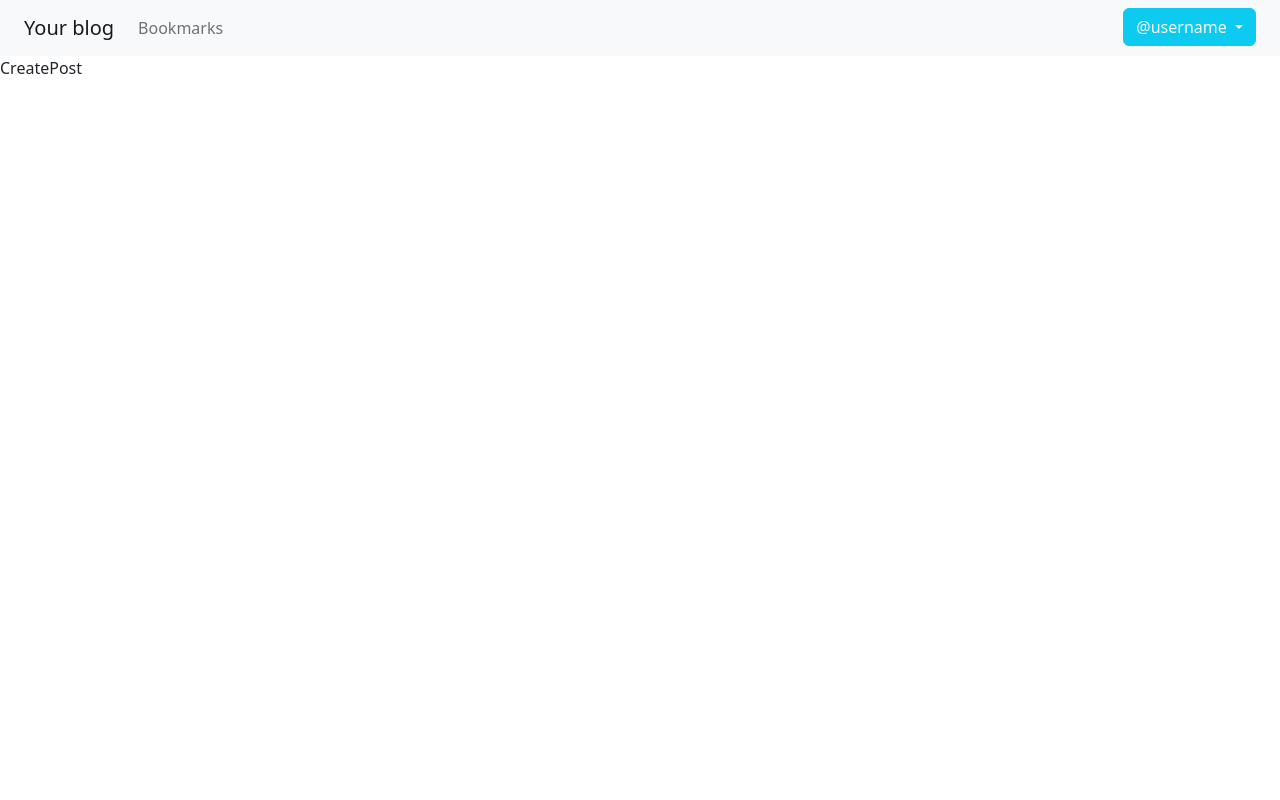
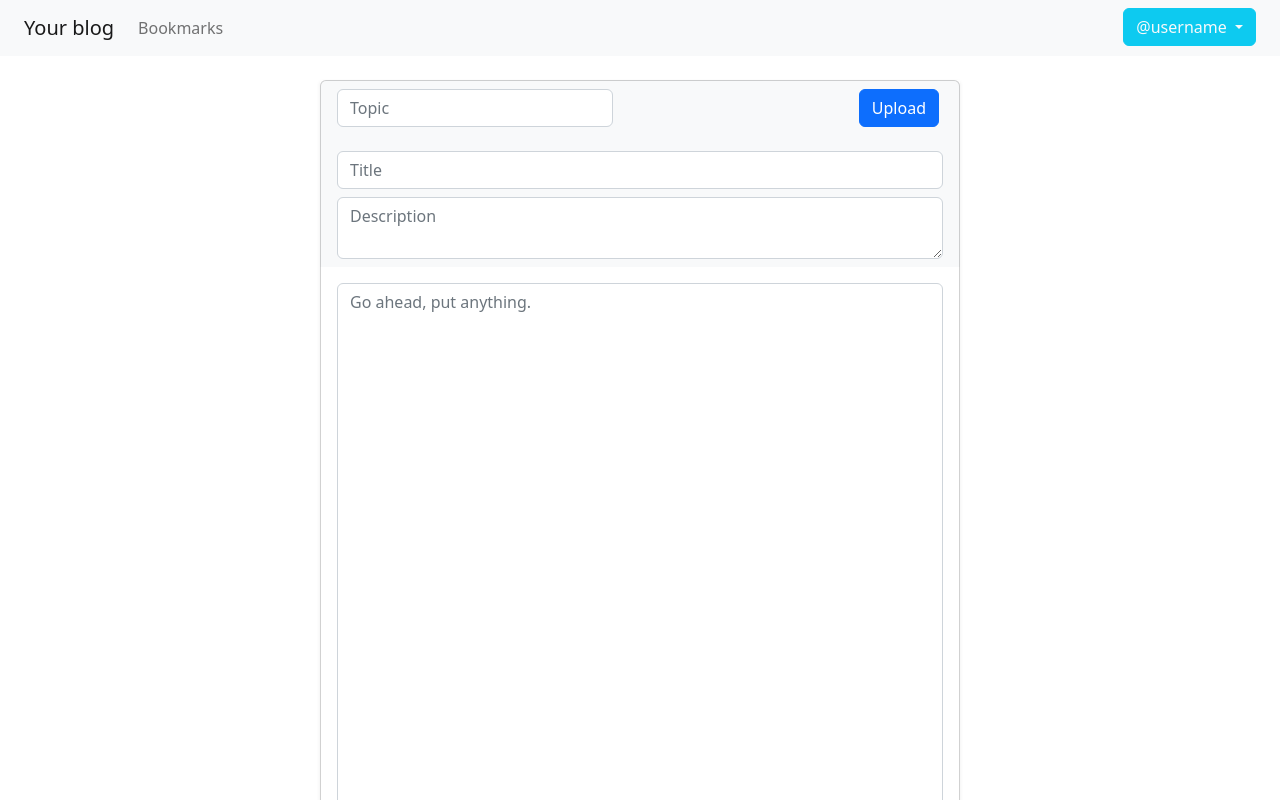
Before and after one commit to renatokirin/wa-project-frontend, a Vue app in the folder vue-app/: page /createpost in a window 1280 px wide. Shown: the top 800 px of the page. Built offline with nearby package versions, Linux system fonts and the light colour scheme.

Commit message:
Add create post page

```diff
--- a/vue-app/src/views/CreatePost.vue
+++ b/vue-app/src/views/CreatePost.vue
@@ -1,17 +1,53 @@
 <script>
 import Navbar from '../components/Navbar.vue';
+import SearchTopics from '../components/SearchTopics.vue';
+import { store } from '../store.js';
 
 export default {
     components: {
-        Navbar
+        Navbar,
+        SearchTopics
     },
     data() {
         return {
-            text: "CreatePost"
+            title: "",
+            description: "",
+            markdown: "",
+            topicName: "",
+            errorMsg: null
         }
     },
     methods: {
+        setTopic(string) {
+            this.topicName = string;
+        },
 
+        async uploadPost() {
+            let json = { "title": this.title, "description": this.description, "markdown": this.markdown, "topicName": this.topicName };
+
+            await fetch(`http://localhost:3000/api/posts`, {
+                method: 'POST', credentials: 'include',
+                body: JSON.stringify(json),
+                headers: {
+                    'Content-Type': 'application/json; charset=utf-8',
+                },
+            }).then(res => res.json()).then(data => {
+                if (data.id) {
+                    this.toPostPage(data.id);
+                } else {
+                    if (data.error) {
+                        this.errorMsg = data.error;
+                    } else {
+                        this.errorMsg = "Something went wrong";
+                    }
+                }
+            });
+        },
+
+        toPostPage(id) {
+            store.setSelectedPostId(id);
+            this.$router.push('/post');
+        },
     }
 };
 </script>
@@ -19,6 +55,47 @@ export default {
 <template>
     <div>
         <Navbar></Navbar>
-        {{ text }}
+
+        <div class="content w-50 ms-auto me-auto mt-4 mb-4 shadow-sm">
+
+            <div class="card text-bg-light"
+                style="border-bottom: none; border-bottom-right-radius: 0; border-bottom-left-radius: 0;">
+                <div class="column p-2 px-3">
+
+                    <div class="row">
+                        <div class="" style="width: 300px;">
+                            <SearchTopics :assign-mode-prop="true" @getValue="setTopic"></SearchTopics>
+                        </div>
+
+                        <button class="btn btn-primary w-auto ms-auto me-3" @click="uploadPost()">Upload</button>
+                    </div>
+
+                    <div class="alert alert-danger py-1 my-1 mx-1 mt-4 w-auto" role="alert" v-if="errorMsg">
+                        {{ errorMsg }}
+                    </div>
+
+                    <div class="column mt-4">
+                        <input class="form-control" type="text" placeholder="Title" v-model="title">
+                        <textarea class="form-control mt-2" cols="80" rows="2" placeholder="Description"
+                            v-model="description"></textarea>
+                    </div>
+
+                </div>
+
+            </div>
+
+            <div class="card px-3 pb-5 pt-3"
+                style="border-top: none; border-top-right-radius: 0; border-top-left-radius: 0;">
+                <textarea class="form-control" cols="80" rows="30" placeholder="Go ahead, put anything."
+                    v-model="markdown"></textarea>
+            </div>
+
+        </div>
+
+
     </div>
 </template>
+
+<style scoped>
+@import '../assets/singlePage.css';
+</style>
```
